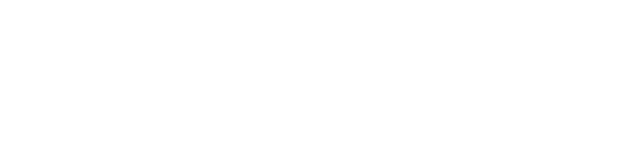
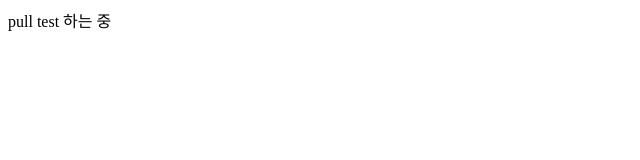
Before and after one commit to gahykim/GItPractice, a plain HTML site: page index.html in a window 1280 px wide. Shown: the whole page, without its empty margins (0-640 px from the left). Drawn offline with Linux system fonts and the light colour scheme.

Commit message:
Update index.html

```diff
--- a/index.html
+++ b/index.html
@@ -6,6 +6,6 @@
     <title>Add test 하는 중</title>
 </head>
 <body>
-
+    pull test 하는 중
 </body>
 </html>
```
